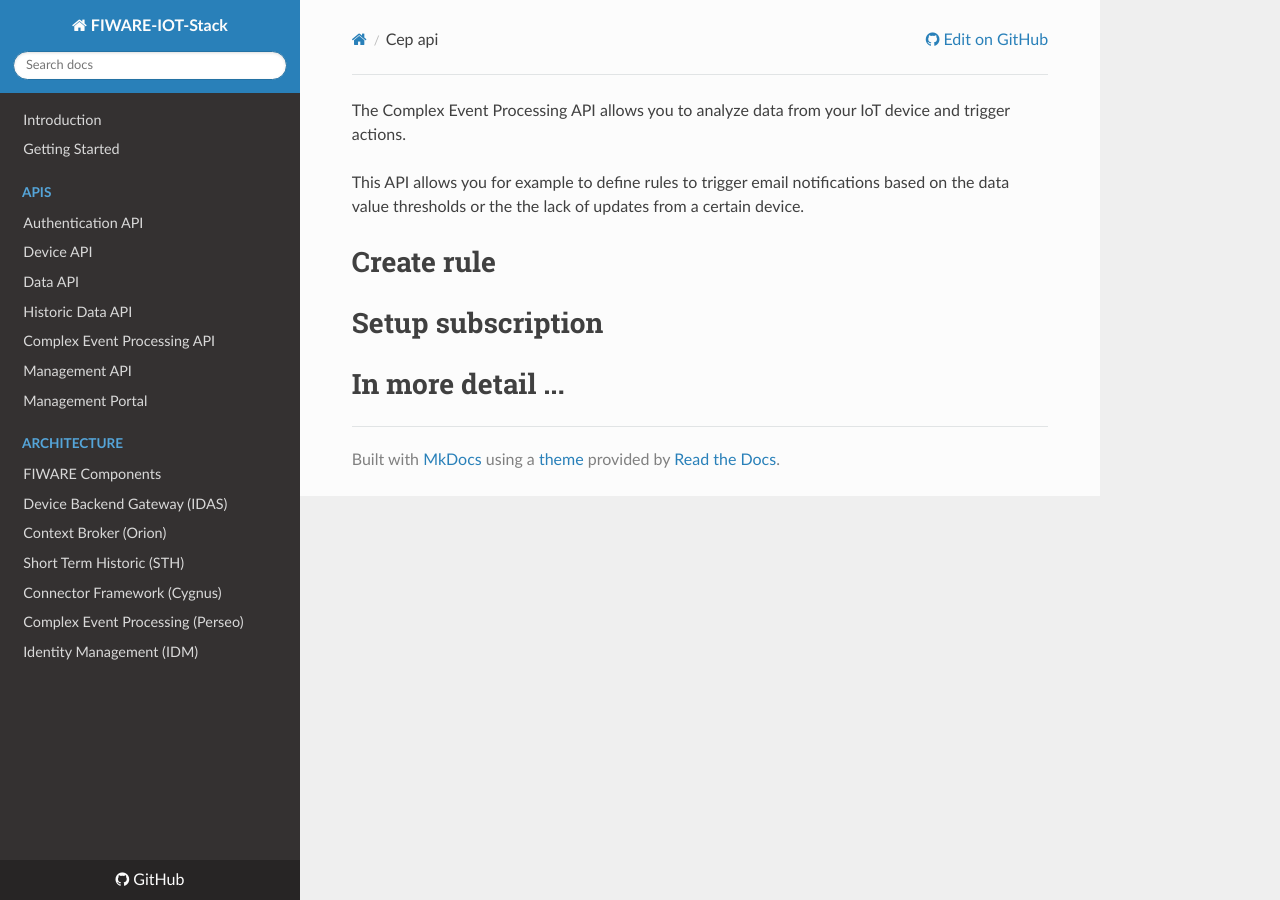
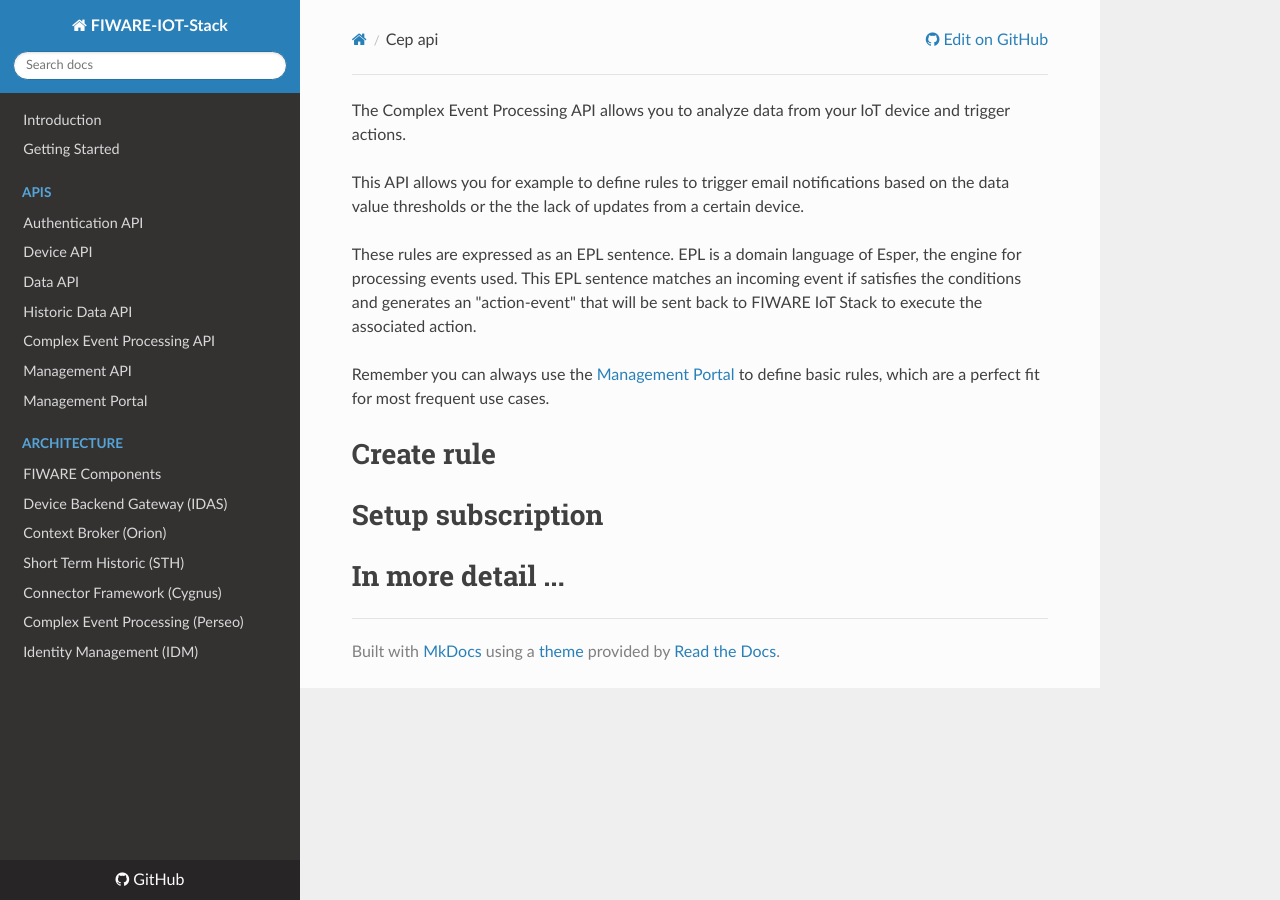
Before and after one commit to telefonicaid/thinking-cities, an MkDocs documentation site: the page built from docs/cep_api.md, in a window 1280 px wide. Built offline with MkDocs 1.6.1, drawn with Linux system fonts in a browser that asks for light colours; nearby versions of some CDN libraries; old or Windows-style settings are respelled for this version of MkDocs.

Commit message:
Update cep_api.md

```diff
--- a/docs/cep_api.md
+++ b/docs/cep_api.md
@@ -1,6 +1,10 @@
 The Complex Event Processing API allows you to analyze data from your IoT device and trigger actions.
 
 This API allows you for example to define rules to trigger email notifications based on the data value thresholds or the the lack of updates from a certain device.
+
+These rules are expressed as an EPL sentence. EPL is a domain language of Esper, the engine for processing events used. This EPL sentence matches an incoming event if satisfies the conditions and generates an "action-event" that will be sent back to FIWARE IoT Stack to execute the associated action.
+
+Remember you can always use the [Management Portal](portal.md) to define basic rules, which are a perfect fit for most frequent use cases.
 
 # Create rule
 
```
